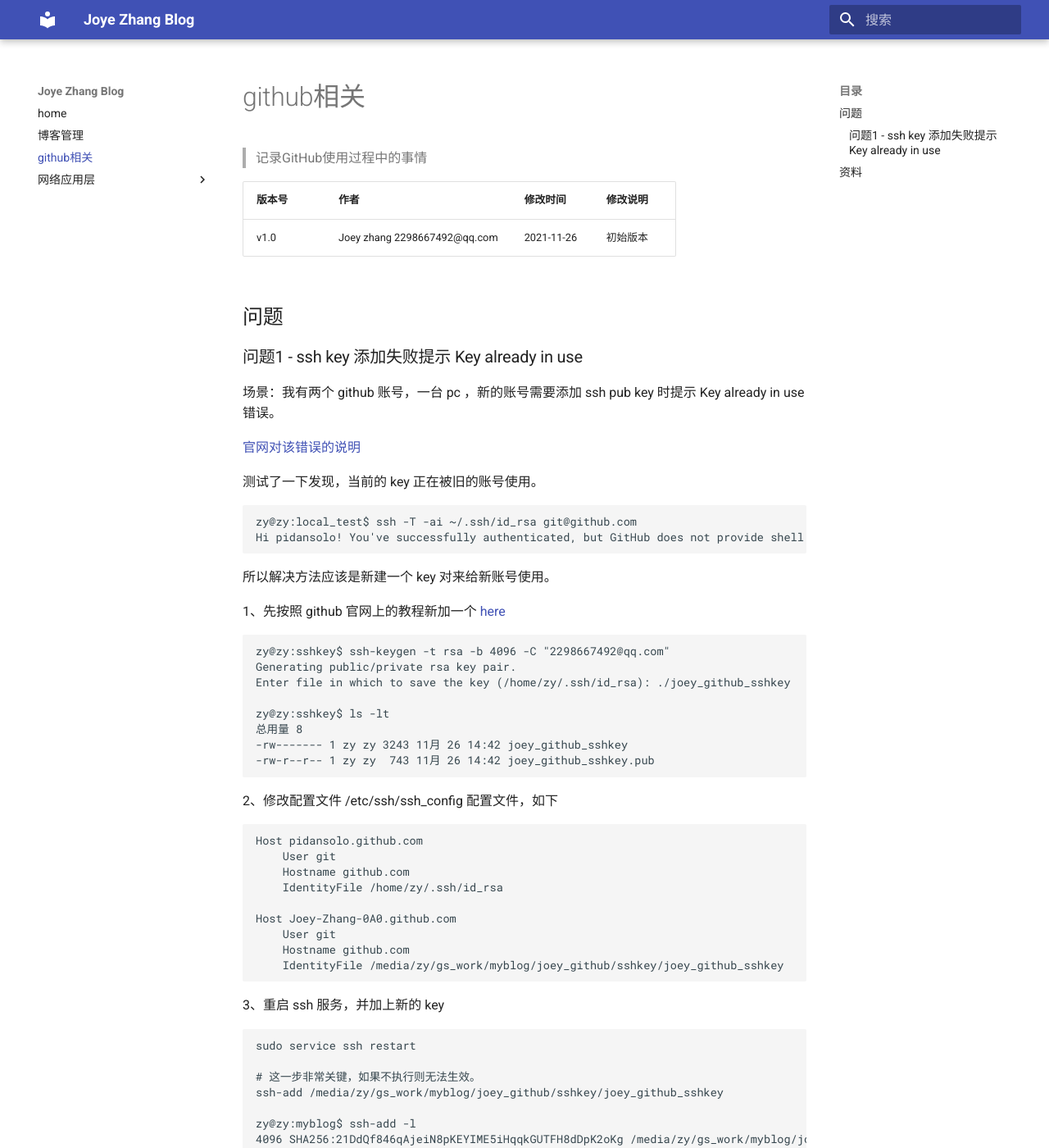
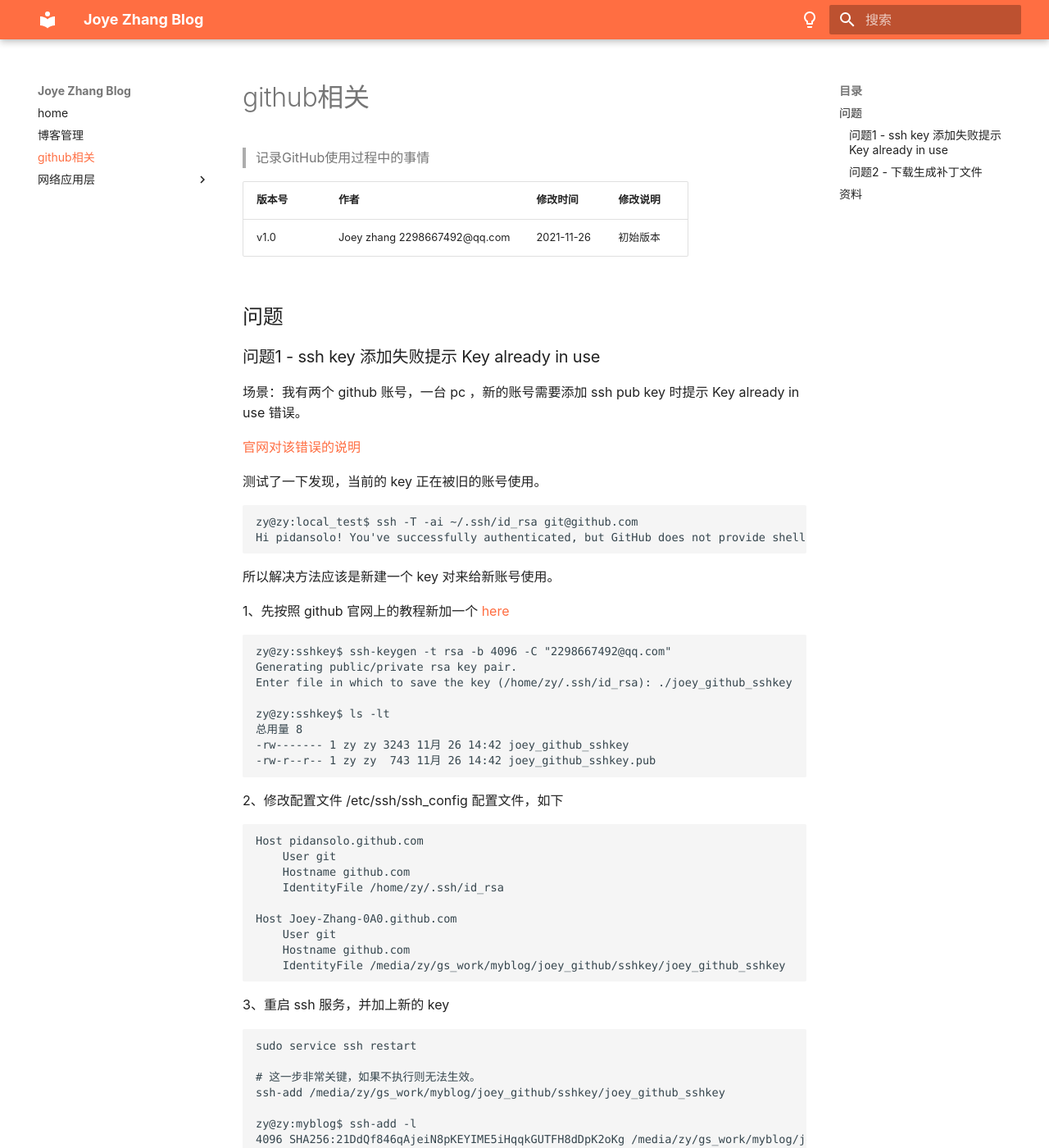
Before and after one commit to Joey-Zhang-0A0/mblog, an MkDocs documentation site: the page built from docs/github/github遇到的问题.md, in a window 1280 px wide and 1400 px high. Shown: the whole window at 82% size. Built offline with MkDocs 1.6.1 and Material for MkDocs 9.7.7, drawn with Linux system fonts in a browser that asks for light colours; comment, search, counter and statistics services are not loaded; some of the changed text lies outside the part shown.

Commit message:
[INTERNAL] <mblog> Update files
Change-Id: I28738c5e9ced031c9d406ac427f02ce1ff7883f8

````diff
--- a/docs/github/github遇到的问题.md
+++ b/docs/github/github遇到的问题.md
@@ -87,6 +87,16 @@
 
 
 
+### 问题2 - 下载生成补丁文件
+
+直接在commit 链接后面加上.patch 即可，如下。
+
+```url
+https://github.com/bluekitchen/btstack/commit/0f2a810173d1d70943d1c915bffd6f9b1171e8f6.patch
+```
+
+
+
 
 
 ## 资料
--- a/mkdocs.yml
+++ b/mkdocs.yml
@@ -2,7 +2,34 @@
 
 theme:
   name: material
+
+  palette:
+    - media: "(prefers-color-scheme: light)" #
+      scheme: default
+      primary: deep orange
+      accent: pink
+      toggle:
+        icon: material/lightbulb-outline
+        name: Switch to dark mode
+    - media: "(prefers-color-scheme: dark)" #
+      scheme: slate
+      primary: deep orange
+      accent: pink
+      toggle:
+        icon: material/lightbulb
+        name: Switch to light mode
+
+  font: false
+
   language: 'zh'
+
+  features:
+    - navigation.instant
+    - navigation.tracking
+    #- navigation.tabs
+    #- navigation.sections
+    - search.highlight
+    - header.autohide
 
 extra_javascript:
   - 'js/baidu-tongji.js'
````
